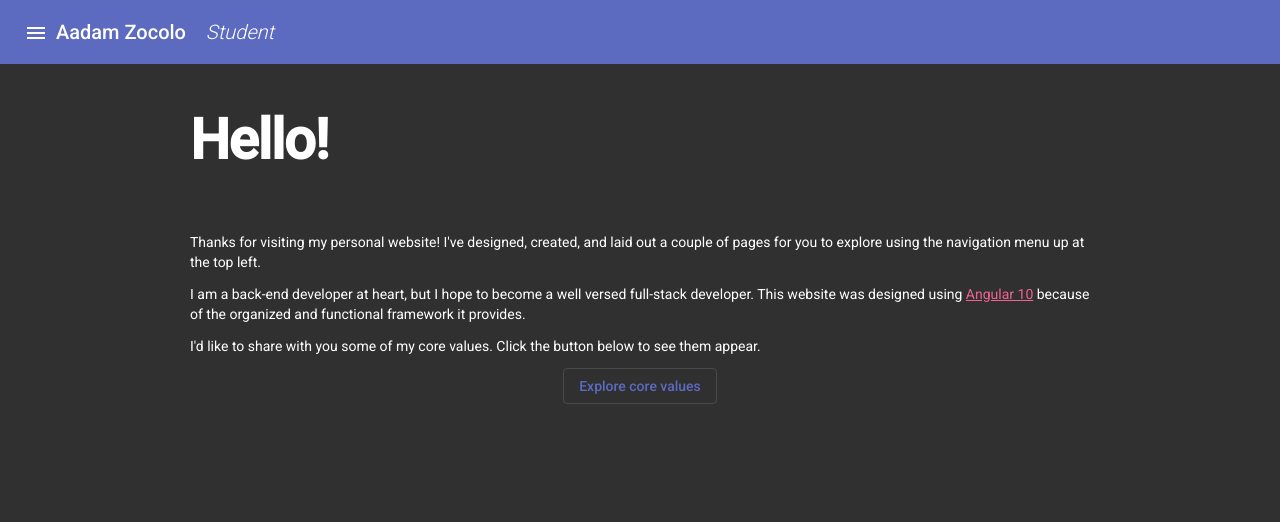
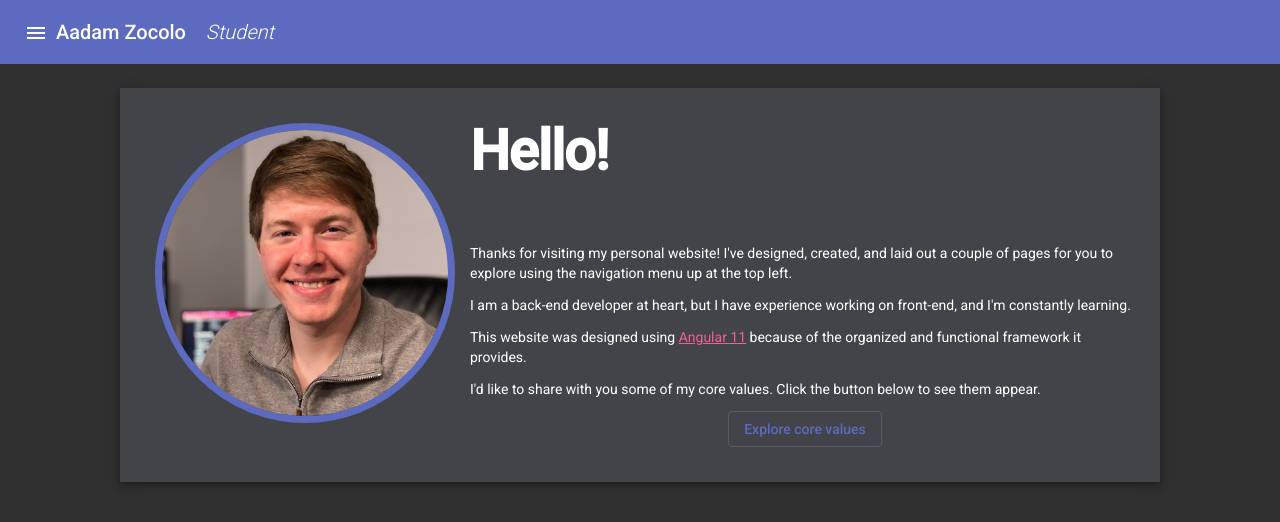
Before and after one commit to AadamZ5/AadamZ5.github.io, an Angular app: page / in a window 1280 px wide. Shown: the top 522 px of the page. Built offline with nearby package versions, Linux system fonts and the light colour scheme.

Commit message:
Add image of myself

```diff
--- a/src/app/home/home.component.html
+++ b/src/app/home/home.component.html
@@ -3,6 +3,11 @@
 
 <div class="home-root">
 
+    <div class="home-backing mat-elevation-z5">
+        <div class="image-split">
+            <div class="picture-wrapper">
+                <img src="assets/pictures/my_bust_square.jpeg" class="picture">
+            </div>
             <div class="home-header">
                 <div class="htitle">
                     <h1 class="mat-display-3"><b>Hello!</b></h1>
@@ -10,19 +15,23 @@
                 <div class="hcontent">
                     <p>Thanks for visiting my personal website! I've designed, created, and laid out a couple of pages for you to explore using the navigation menu up at the top left. </p>
                     <p>
-                I am a back-end developer at heart, but I hope to become a well versed full-stack developer. This website was designed using <a href="https://angular.io/">Angular 10</a> because of the organized and
+                        I am a back-end developer at heart, but I have experience working on front-end, and I'm constantly learning.
+                    </p>
+                    <p>
+                        This website was designed using <a href="https://angular.io/">Angular 11</a> because of the organized and
                         functional framework it provides.
                     </p>
 
                     <div *ngIf="!show_cards">
                         <p>I'd like to share with you some of my core values. Click the button below to see them appear.</p>
                         <div class="home-header-button">
-                    <button mat-stroked-button color="primary" (click)="show_cards = !show_cards;">Explore core values</button>
+                            <button mat-stroked-button color="primary" (click)="show_cards = true;">Explore core values</button>
                         </div>
                     </div>
                 </div>
             </div>
-
+        </div>
+    </div>
     <div #card_container class="card-container" [@card-trigger]="show_cards ? 'shown' : 'hidden'" *ngIf="show_cards">
 
         <!-- Programatticalistically generated mat-cards. Please edit home.component.ts to change the content displayed here. -->
--- a/src/app/home/home.component.scss
+++ b/src/app/home/home.component.scss
@@ -1,21 +1,49 @@
 .home-root{
     box-sizing: content-box;
-    margin: 6vh 20px 20px 20px;
+    margin: 3vh 6vw 20px 6vw;
     width: auto;
 }
 
+.picture{
+    background-color: #5c6bc0;
+    border-style: solid;
+    border-width: 7px;
+    border-color: #5c6bc0;
+    border-radius: 50%;
+    box-sizing: border-box;
+    max-width: 100%;
+    max-height: 100%;
+}
+
+.picture-wrapper{
+    flex-basis: 70vw;
+    //flex-grow: 1;
+    flex-shrink: 1;
+    height: 70vw;
+    width: 70vw;
+    max-height: 300px;
+    max-width: 300px;
+    margin: 0 auto;
+    overflow: hidden;
+    padding: 15px;
+
+}
+
 .home-header{
+    flex-basis: 300px;
+    flex-grow: 1;
+    flex-shrink: 0;
     width: fit-content;
-    max-width: 900px;
-    margin: 0 auto;
+    max-width: 700px;
+    margin: 15px auto;
 
-    .htitle{
+}
 
-    }
-
-    .hcontent{
-        //text-align: center;
-    }
+.home-backing{
+    margin: auto;
+    background-color: #43444a;
+    padding: 20px;
+    max-width: 1000px;
 }
 
 .home-header-button{
@@ -40,3 +68,9 @@
     margin: 10px 10px;
     flex: 1 1 initial
 }
+
+.image-split{
+    display: flex;
+    flex-direction: row;
+    flex-wrap: wrap;
+}
```
Also changed, not shown: src/assets/pictures/my_bust.jpeg (added), src/assets/pictures/my_bust_square.jpeg (added). Lines whose indentation alone changed are shown as unchanged.
